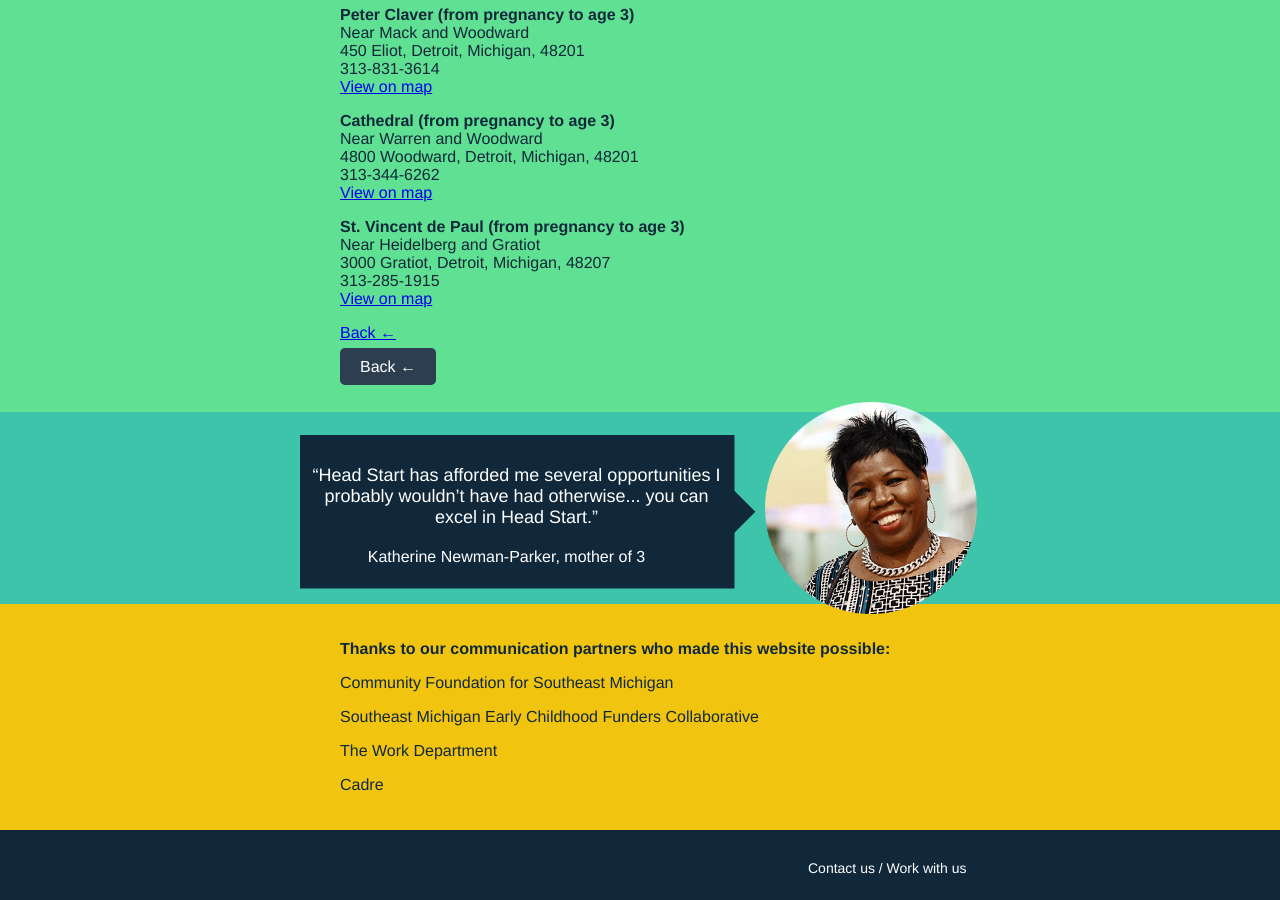
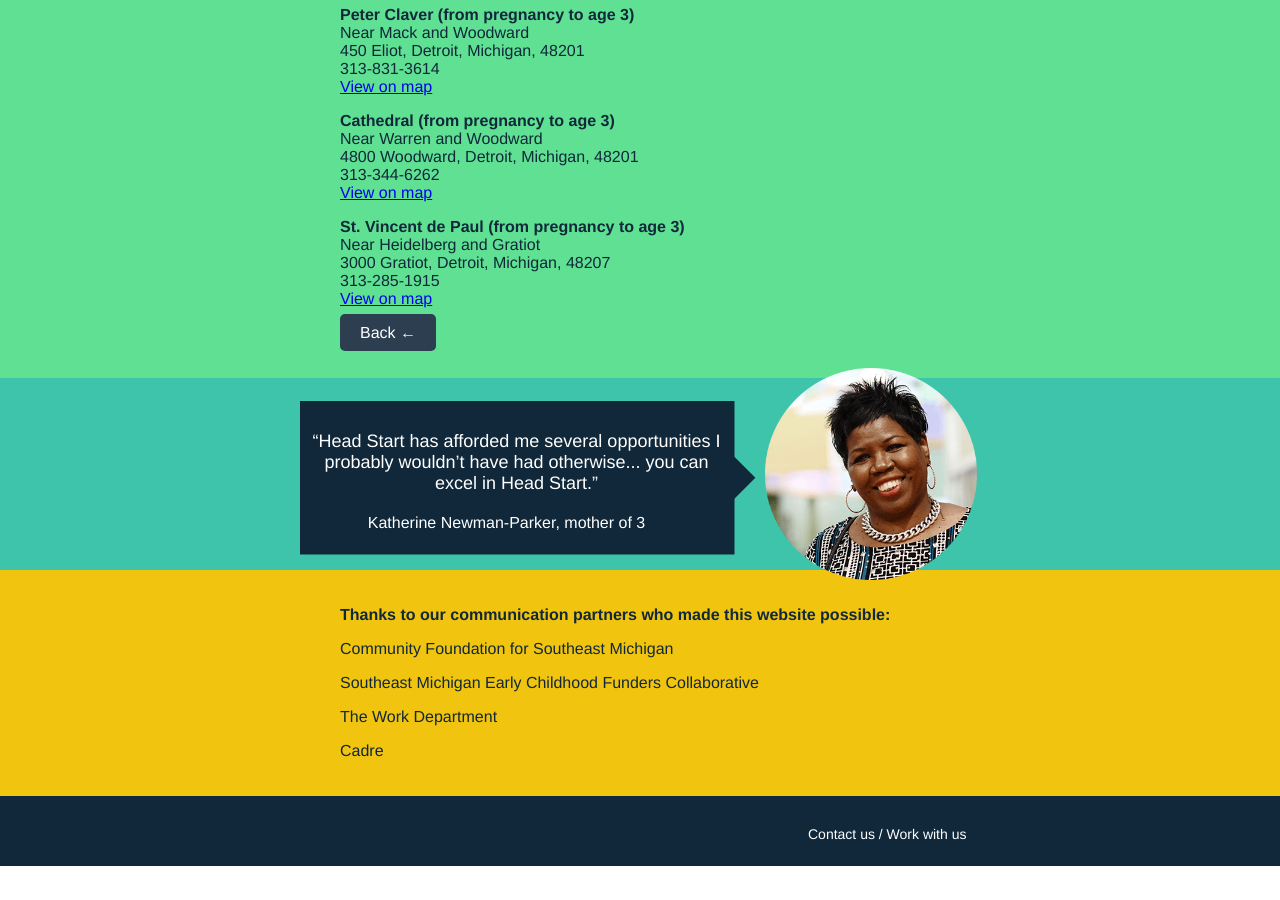
Before and after one commit to workdept/detroit-head-start, a Jekyll site: the page built from zip4.html, in a window 1280 px wide and 900 px high, scrolled down 2428 px. Built offline with Jekyll 4.4.1, drawn with Linux system fonts in a browser that asks for light colours; nearby versions of some CDN libraries; after the commit the page ends 3294 px from its top, so only the background shows below that.

Commit message:
Update zip4.html

```diff
--- a/zip4.html
+++ b/zip4.html
@@ -164,8 +164,6 @@ Near Heidelberg and Gratiot</br>
 313-285-1915</br>
 <a href="https://www.google.com/maps/place/450+Eliot+St,+Detroit,+MI+48201/@42.3488397,-83.0520648,17z/data=!3m1!4b1!4m2!3m1!1s0x8824d2cf339ff713:0x19c5a4687557b48" target="_blank">View on map</a></p>
 
-<a href=/zip2/>Back &#8592;</a>
-
 <p><a class="button" href="{{site.url}}/zip2">Back &#8592;</a></p>
 
 
```
